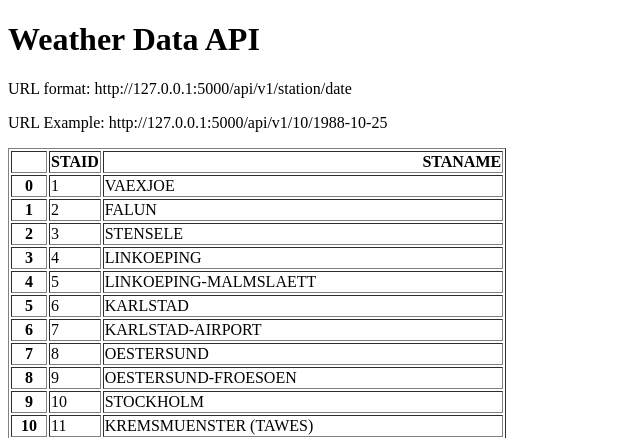
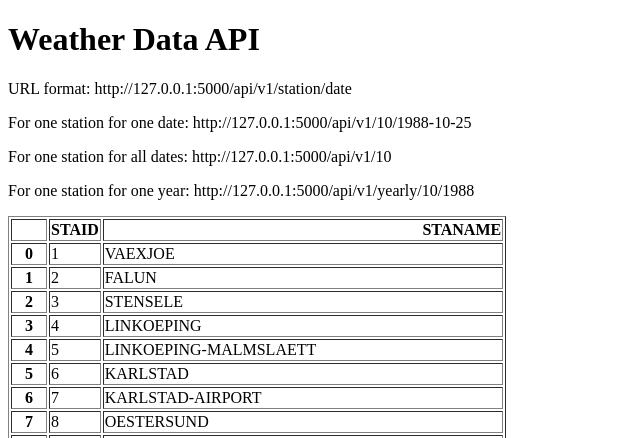
Before and after one commit to SuryaPrakash4477/Historical_WeatherDataAPI_UsingPython_Flask, a Flask app: page / in a window 1280 px wide. Shown: the top 438 px of the page, without its empty margins (0-640 px from the left). Run offline with Flask 3, Linux system fonts and the light colour scheme.

Commit message:
final commit

```diff
--- a/main.py
+++ b/main.py
@@ -20,6 +20,22 @@ def about(station, date):
             "date": date,
             "temperature": temperature}
 
+@app.route("/api/v1/<station>")
+def all_data(station):
+    filename = "D:\Historical_WeatherDataAPI_UsingPython_Flask\DataSmall\TG_STAID" \
+          + str(station).zfill(6) + ".txt"
+    df = pd.read_csv(filename, skiprows=20, parse_dates = ["    DATE"])
+    result = df.to_dict(orient = "records")
+    return result
+
+@app.route("/api/v1/yearly/<station>/<year>")
+def yearly(station, year):
+    filename = "D:\Historical_WeatherDataAPI_UsingPython_Flask\DataSmall\TG_STAID" \
+          + str(station).zfill(6) + ".txt"
+    df = pd.read_csv(filename, skiprows=20)
+    df["    DATE"] = df["    DATE"].astype(str)
+    result = df[df["    DATE"].str.startswith(str(year))].to_dict(orient = "records")
+    return result
 
 if __name__ == "__main__":
     app.run(debug = True)
--- a/templates/home.html
+++ b/templates/home.html
@@ -9,7 +9,9 @@
 
     <!-- To tell user of the URL they can enter  -->
     <p>URL format: http://127.0.0.1:5000/api/v1/station/date</p>
-    <p>URL Example: http://127.0.0.1:5000/api/v1/10/1988-10-25</p>
+    <p>For one station for one date: http://127.0.0.1:5000/api/v1/10/1988-10-25</p>
+    <p>For one station for all dates: http://127.0.0.1:5000/api/v1/10</p>
+    <p>For one station for one year: http://127.0.0.1:5000/api/v1/yearly/10/1988</p>
     <p>{{data|safe}}</p>
 </body>
 </html>
```
